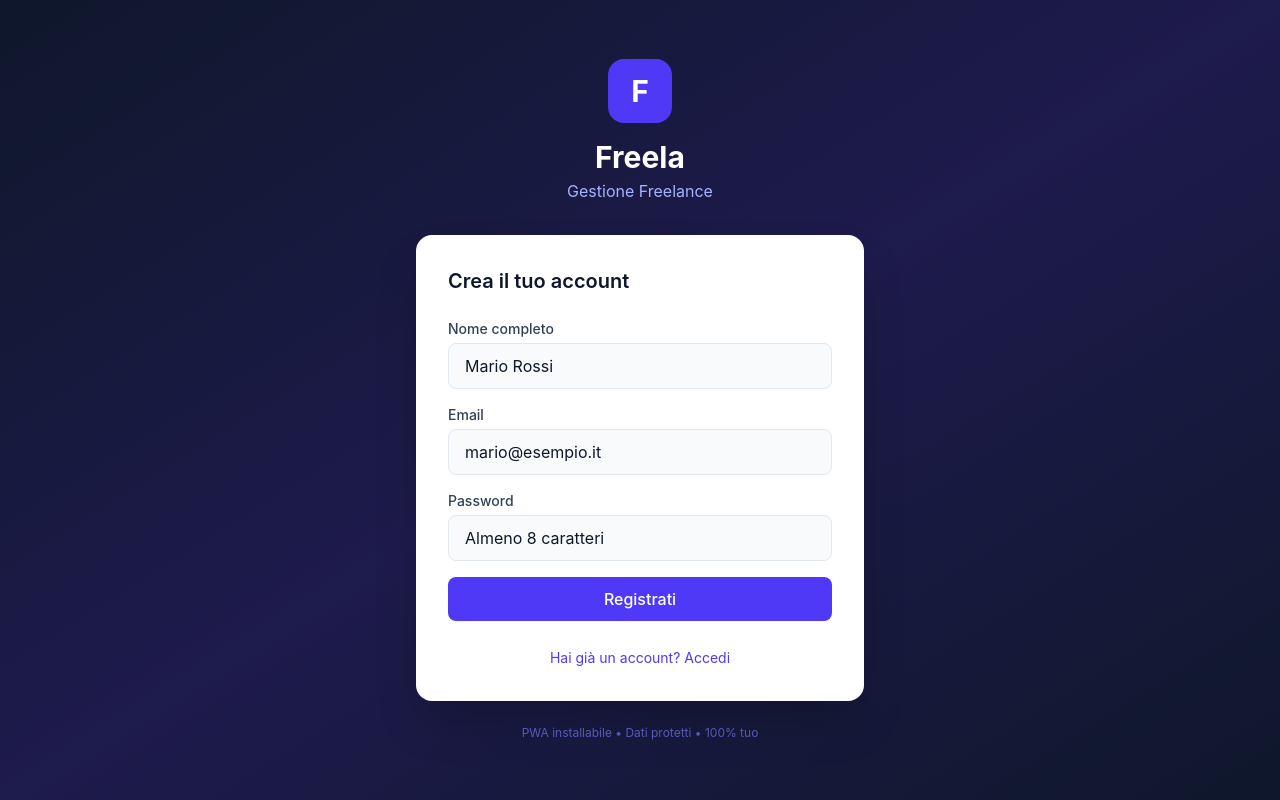
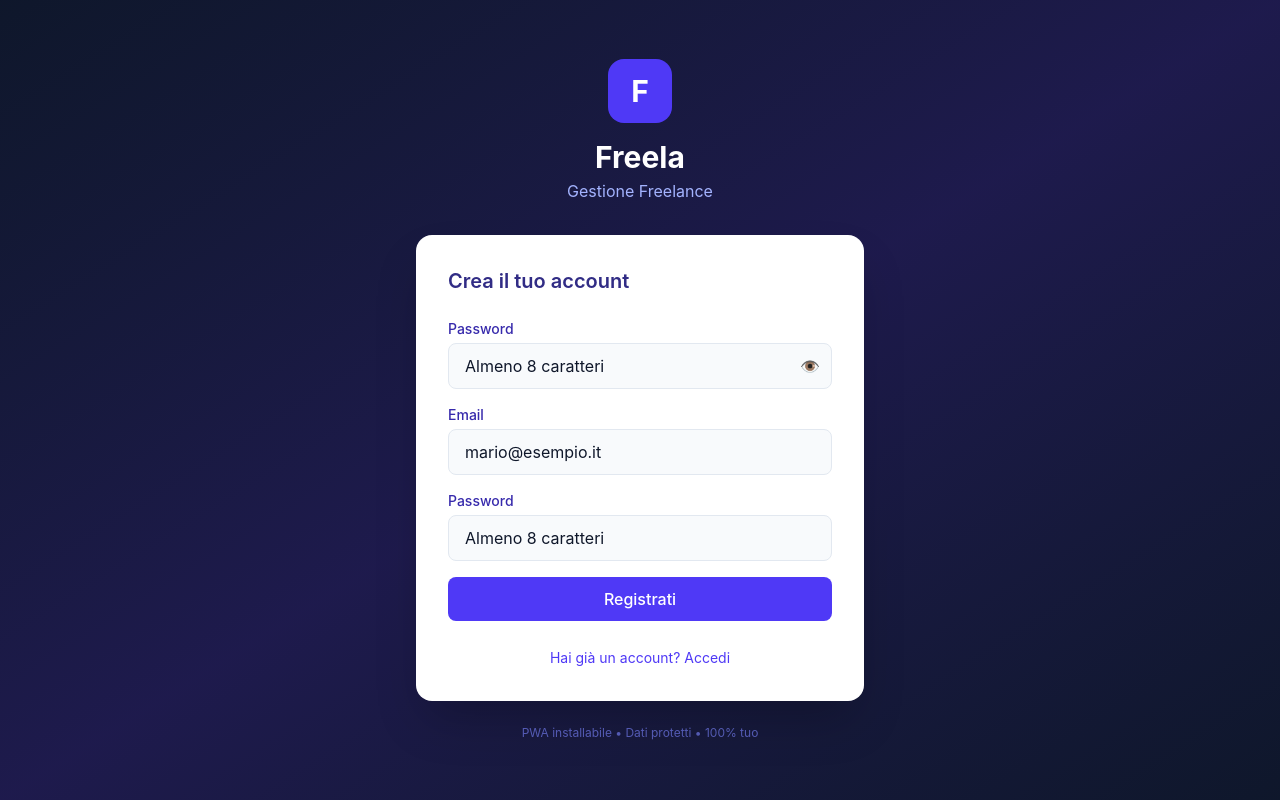
Before and after one commit to desireeleone021-cmyk/freela-app, a Next.js app: page /login in a window 1280 px wide. Both pictures are taken after a click on the button "Non hai un account? Registrati". Built offline with nearby package versions, Linux system fonts and the light colour scheme.

Commit message:
fix estetici: colori login, occhio password, testo input dark mode

```diff
--- a/src/app/(app)/profile/page.tsx
+++ b/src/app/(app)/profile/page.tsx
@@ -17,6 +17,9 @@ export default function ProfilePage() {
   const [currentPassword, setCurrentPassword] = useState("");
   const [newPassword, setNewPassword] = useState("");
   const [confirmPassword, setConfirmPassword] = useState("");
+  const [showCurrentPassword, setShowCurrentPassword] = useState(false);
+  const [showNewPassword, setShowNewPassword] = useState(false);
+  const [showConfirmPassword, setShowConfirmPassword] = useState(false);
 
   // Stati per eliminazione account
   const [showDeleteModal, setShowDeleteModal] = useState(false);
@@ -164,32 +167,78 @@ export default function ProfilePage() {
             <label className="block text-sm font-medium text-slate-700 dark:text-slate-300 mb-1">
               Password attuale
             </label>
+            <div className="relative">
               <input
-              type="password"
+                type={showCurrentPassword ? "text" : "password"}
                 value={currentPassword}
                 onChange={(e) => setCurrentPassword(e.target.value)}
                 onFocus={handleFocus}
                 onBlur={handleBlur}
-              className={inputClass}
+                className={inputClass + " pr-11"}
                 placeholder="La tua password attuale"
                 required
               />
+              <button
+                type="button"
+                onClick={() => setShowCurrentPassword(!showCurrentPassword)}
+                className="absolute right-3 top-1/2 -translate-y-1/2 text-slate-400 hover:text-indigo-600 transition-colors"
+                title={showCurrentPassword ? "Nascondi password" : "Mostra password"}
+              >
+                {showCurrentPassword ? "🙈" : "👁️"}
+              </button>
+            </div>
           </div>
           <div>
             <label className="block text-sm font-medium text-slate-700 dark:text-slate-300 mb-1">
               Nuova password
             </label>
+            <div className="relative">
               <input
-              type="password"
+                type={showNewPassword ? "text" : "password"}
                 value={newPassword}
                 onChange={(e) => setNewPassword(e.target.value)}
                 onFocus={handleFocus}
                 onBlur={handleBlur}
-              className={inputClass}
+                className={inputClass + " pr-11"}
                 placeholder="Almeno 8 caratteri"
                 minLength={8}
                 required
               />
+              <button
+                type="button"
+                onClick={() => setShowNewPassword(!showNewPassword)}
+                className="absolute right-3 top-1/2 -translate-y-1/2 text-slate-400 hover:text-indigo-600 transition-colors"
+                title={showNewPassword ? "Nascondi password" : "Mostra password"}
+              >
+                {showNewPassword ? "🙈" : "👁️"}
+              </button>
+            </div>
+          </div>
+          <div>
+            <label className="block text-sm font-medium text-slate-700 dark:text-slate-300 mb-1">
+              Conferma nuova password
+            </label>
+            <div className="relative">
+              <input
+                type={showConfirmPassword ? "text" : "password"}
+                value={confirmPassword}
+                onChange={(e) => setConfirmPassword(e.target.value)}
+                onFocus={handleFocus}
+                onBlur={handleBlur}
+                className={inputClass + " pr-11"}
+                placeholder="Ripeti la nuova password"
+                minLength={8}
+                required
+              />
+              <button
+                type="button"
+                onClick={() => setShowConfirmPassword(!showConfirmPassword)}
+                className="absolute right-3 top-1/2 -translate-y-1/2 text-slate-400 hover:text-indigo-600 transition-colors"
+                title={showConfirmPassword ? "Nascondi password" : "Mostra password"}
+              >
+                {showConfirmPassword ? "🙈" : "👁️"}
+              </button>
+            </div>
           </div>
           <div>
             <label className="block text-sm font-medium text-slate-700 dark:text-slate-300 mb-1">
--- a/src/app/(auth)/login/page.tsx
+++ b/src/app/(auth)/login/page.tsx
@@ -13,6 +13,7 @@ export default function LoginPage() {
   const [email, setEmail] = useState("");
   const [password, setPassword] = useState("");
   const [loading, setLoading] = useState(false);
+  const [showPassword, setShowPassword] = useState(false);
   const [registered, setRegistered] = useState(false);
 
   async function handleSubmit(e: React.FormEvent) {
@@ -104,27 +105,38 @@ export default function LoginPage() {
           </div>
         ) : (
           <div className="bg-white rounded-2xl shadow-2xl p-8">
-            <h2 className="text-xl font-semibold text-slate-900 mb-6">
+            <h2 className="text-xl font-semibold text-indigo-900 mb-6">
   	      {isRegister ? "Crea il tuo account" : "Accedi al tuo account"}
 	    </h2>
             <form onSubmit={handleSubmit} className="space-y-4">
               {isRegister && (
                             <div>
-                  <label className="block text-sm font-medium text-slate-700 mb-1">Nome completo</label>
+              <label className="block text-sm font-medium text-indigo-800 mb-1">Password</label>
+              <div className="relative">
                 <input
-                    type="text"
-                    value={name}
-                    onChange={(e) => setName(e.target.value)}
+                  type={showPassword ? "text" : "password"}
+                  value={password}
+                  onChange={(e) => setPassword(e.target.value)}
                   onFocus={handleFocus}
                   onBlur={handleBlur}
-                    className={inputClass}
-                    placeholder="Mario Rossi"
+                  className={inputClass + " pr-11"}
+                  placeholder="Almeno 8 caratteri"
+                  minLength={isRegister ? 8 : 6}
                   required
                 />
+                <button
+                  type="button"
+                  onClick={() => setShowPassword(!showPassword)}
+                  className="absolute right-3 top-1/2 -translate-y-1/2 text-slate-400 hover:text-indigo-600 transition-colors"
+                  title={showPassword ? "Nascondi password" : "Mostra password"}
+                >
+                  {showPassword ? "🙈" : "👁️"}
+                </button>
+              </div>
             </div>
               )}
               <div>
-                <label className="block text-sm font-medium text-slate-700 mb-1">Email</label>
+                <label className="block text-sm font-medium text-indigo-800 mb-1">Email</label>
                 <input
                   type="email"
                   value={email}
@@ -137,7 +149,7 @@ export default function LoginPage() {
                 />
               </div>
               <div>
-                <label className="block text-sm font-medium text-slate-700 mb-1">Password</label>
+                <label className="block text-sm font-medium text-indigo-800 mb-1">Password</label>
                 <input
                   type="password"
                   value={password}
--- a/src/app/(auth)/reset-password/page.tsx
+++ b/src/app/(auth)/reset-password/page.tsx
@@ -13,6 +13,8 @@ function ResetPasswordForm() {
 
   const [password, setPassword] = useState("");
   const [confirmPassword, setConfirmPassword] = useState("");
+  const [showPassword, setShowPassword] = useState(false);
+  const [showConfirmPassword, setShowConfirmPassword] = useState(false);
   const [loading, setLoading] = useState(false);
   const [success, setSuccess] = useState(false);
 
@@ -82,29 +84,47 @@ function ResetPasswordForm() {
         <label className="block text-sm font-medium text-slate-700 mb-1">
           Nuova Password
         </label>
+        <div className="relative">
           <input
-          type="password"
+            type={showPassword ? "text" : "password"}
             required
             minLength={8}
             value={password}
             onChange={(e) => setPassword(e.target.value)}
-          className="w-full px-4 py-2 border border-slate-300 rounded-lg focus:ring-2 focus:ring-indigo-500 focus:border-transparent"
+            className="w-full px-4 py-2 pr-11 border border-slate-300 rounded-lg focus:ring-2 focus:ring-indigo-500 focus:border-transparent"
             placeholder="Almeno 8 caratteri"
           />
+          <button
+            type="button"
+            onClick={() => setShowPassword(!showPassword)}
+            className="absolute right-3 top-1/2 -translate-y-1/2 text-slate-400 hover:text-indigo-600 transition-colors"
+          >
+            {showPassword ? "🙈" : "👁️"}
+          </button>
+        </div>
       </div>
 
       <div>
         <label className="block text-sm font-medium text-slate-700 mb-1">
           Conferma Password
         </label>
+        <div className="relative">
           <input
-          type="password"
+            type={showConfirmPassword ? "text" : "password"}
             required
             value={confirmPassword}
             onChange={(e) => setConfirmPassword(e.target.value)}
-          className="w-full px-4 py-2 border border-slate-300 rounded-lg focus:ring-2 focus:ring-indigo-500 focus:border-transparent"
+            className="w-full px-4 py-2 pr-11 border border-slate-300 rounded-lg focus:ring-2 focus:ring-indigo-500 focus:border-transparent"
             placeholder="Ripeti la password"
           />
+          <button
+            type="button"
+            onClick={() => setShowConfirmPassword(!showConfirmPassword)}
+            className="absolute right-3 top-1/2 -translate-y-1/2 text-slate-400 hover:text-indigo-600 transition-colors"
+          >
+            {showConfirmPassword ? "🙈" : "👁️"}
+          </button>
+        </div>
       </div>
 
       <button
--- a/src/app/globals.css
+++ b/src/app/globals.css
@@ -43,16 +43,33 @@ select {
   caret-color: #0f172a;
 }
 
-/* Nella card scura testo chiaro */
-.dark .bg-slate-800 input,
-.dark .bg-slate-800 textarea,
-.dark .bg-slate-900 input,
-.dark .bg-slate-900 textarea,
-.dark .bg-slate-950 input,
-.dark .bg-slate-950 textarea {
+/* Dark mode: TUTTI gli input devono avere testo chiaro se il background è scuro */
+.dark input[type="password"],
+.dark input[type="text"],
+.dark input[type="email"],
+.dark input[type="number"],
+.dark input[type="tel"],
+.dark input[type="url"],
+.dark input[type="search"],
+.dark input[type="date"],
+.dark input[type="datetime-local"],
+.dark textarea,
+.dark select {
   color: #f1f5f9 !important;
   -webkit-text-fill-color: #f1f5f9 !important;
   caret-color: #f1f5f9;
+}
+
+/* MA se l'input è dentro una card BIANCA in dark mode (es. pagina login), mantieni testo scuro */
+.dark .bg-white input,
+.dark .bg-white textarea,
+.dark .bg-white select,
+.dark .bg-slate-50 input,
+.dark .bg-slate-50 textarea,
+.dark .bg-slate-50 select {
+  color: #0f172a !important;
+  -webkit-text-fill-color: #0f172a !important;
+  caret-color: #0f172a;
 }
 
 /* Placeholder sparisce al click (focus) */
@@ -62,12 +79,21 @@ textarea:focus::placeholder {
   transition: color 0.15s ease;
 }
 
-/* Fix autofill Chrome/Safari */
+/* Fix autofill Chrome/Safari - light mode */
 input:-webkit-autofill,
 input:-webkit-autofill:hover,
 input:-webkit-autofill:focus {
   -webkit-text-fill-color: #0f172a !important;
   -webkit-box-shadow: 0 0 0px 1000px #f8fafc inset !important;
+  transition: background-color 5000s ease-in-out 0s;
+}
+
+/* Fix autofill Chrome/Safari - dark mode */
+.dark input:-webkit-autofill,
+.dark input:-webkit-autofill:hover,
+.dark input:-webkit-autofill:focus {
+  -webkit-text-fill-color: #f1f5f9 !important;
+  -webkit-box-shadow: 0 0 0px 1000px #1e293b inset !important;
   transition: background-color 5000s ease-in-out 0s;
 }
 
```
Lines whose indentation alone changed are shown as unchanged.
